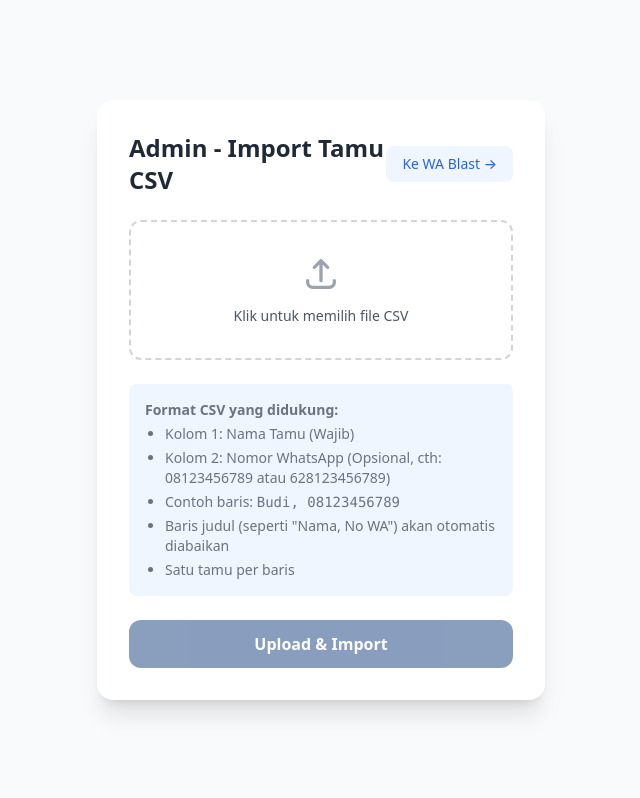
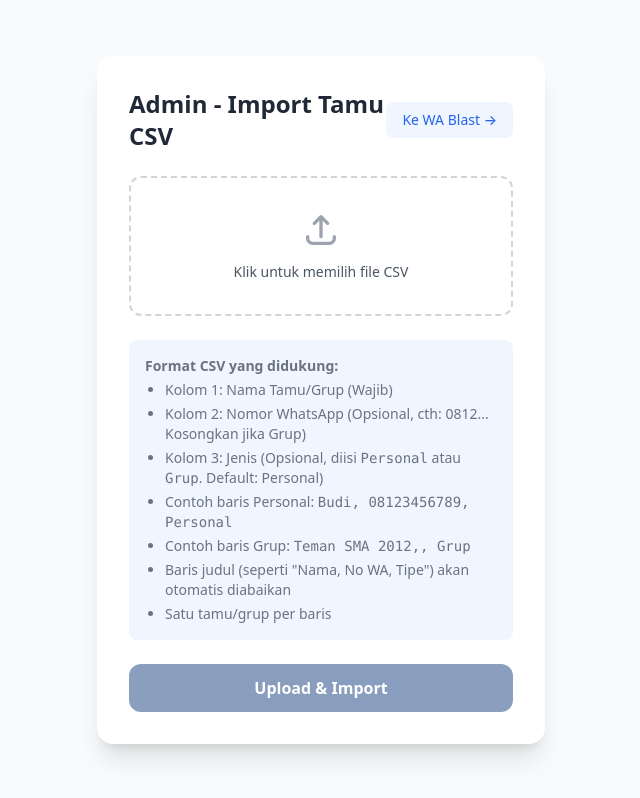
Before and after one commit to dwinur/wedding-dwi-azahra, a Next.js app: page /admin in a window 1280 px wide. Shown: the whole page, without its empty margins (319-959 px from the left). Built offline with nearby package versions, Linux system fonts and the light colour scheme; a web font is replaced by a local one.

Commit message:
feature: add page manage guest and send blast whatsapp

```diff
--- a/src/app/admin/blast/page.tsx
+++ b/src/app/admin/blast/page.tsx
@@ -19,6 +19,10 @@ export default function BlastPage() {
   const [template, setTemplate] = useState(
     `Bismillah,\n\nHalo [NAMA],\n\nTanpa mengurangi rasa hormat, perkenankan kami mengundang Bapak/Ibu/Saudara/i untuk hadir dan memberikan doa restu pada acara pernikahan kami.\n\nDetail acara dan lokasi dapat dilihat pada link berikut:\n[LINK]\n\nMerupakan suatu kehormatan dan kebahagiaan bagi kami apabila Bapak/Ibu/Saudara/i berkenan hadir di acara pernikahan kami.\n\nTerima kasih.\n\nWassalamu'alaikum Warahmatullahi Wabarakatuh.`
   )
+  const [groupTemplate, setGroupTemplate] = useState(
+    `Bismillah,\n\nHalo teman-teman [NAMA],\n\nTanpa mengurangi rasa hormat, perkenankan kami mengundang teman-teman semua untuk hadir dan memberikan doa restu pada acara pernikahan kami.\n\nDetail acara dan lokasi dapat dilihat pada link berikut:\n[LINK]\n\nMerupakan suatu kehormatan dan kebahagiaan bagi kami apabila teman-teman berkenan hadir di acara pernikahan kami.\n\nTerima kasih.\n\nWassalamu'alaikum Warahmatullahi Wabarakatuh.`
+  )
+  const [activeTab, setActiveTab] = useState<'personal' | 'group'>('personal')
 
   useEffect(() => {
     fetchGuests()
@@ -39,8 +43,9 @@ export default function BlastPage() {
   }
 
   const generateMessage = (guest: Guest) => {
+    const selectedTemplate = guest.type === 'Grup' ? groupTemplate : template
     // Replace variables in template
-    let msg = template.replace(/\[NAMA\]/g, guest.name)
+    let msg = selectedTemplate.replace(/\[NAMA\]/g, guest.name)
 
     // Generate unique link
     // Assuming frontend URL is current origin
@@ -89,25 +94,52 @@ export default function BlastPage() {
           {/* Template Editor */}
           <div className="lg:col-span-1 space-y-4">
             <div className="bg-white p-6 rounded-2xl shadow-sm border border-gray-100 h-full">
-              <h2 className="font-bold text-gray-800 mb-4 flex items-center gap-2">
+              <div className="flex justify-between items-center mb-4">
+                <h2 className="font-bold text-gray-800 flex items-center gap-2">
                   <svg xmlns="http://www.w3.org/2000/svg" className="h-5 w-5 text-blue-600" viewBox="0 0 20 20" fill="currentColor">
                     <path d="M13.586 3.586a2 2 0 112.828 2.828l-.793.793-2.828-2.828.793-.793zM11.379 5.793L3 14.172V17h2.828l8.38-8.379-2.83-2.828z" />
                   </svg>
                   Template Pesan
                 </h2>
+                <div className="flex bg-gray-100 p-1 rounded-lg">
+                  <button
+                    onClick={() => setActiveTab('personal')}
+                    className={`px-3 py-1 text-xs font-medium rounded-md transition-colors ${activeTab === 'personal' ? 'bg-white shadow text-blue-600' : 'text-gray-500 hover:text-gray-700'}`}
+                  >
+                    Personal
+                  </button>
+                  <button
+                    onClick={() => setActiveTab('group')}
+                    className={`px-3 py-1 text-xs font-medium rounded-md transition-colors ${activeTab === 'group' ? 'bg-white shadow text-blue-600' : 'text-gray-500 hover:text-gray-700'}`}
+                  >
+                    Grup
+                  </button>
+                </div>
+              </div>
+
               <div className="text-sm text-gray-500 bg-blue-50 p-3 rounded-lg mb-4">
                 <strong>Variabel yang tersedia:</strong><br />
-                <code className="bg-white px-1 py-0.5 rounded text-blue-700 font-mono text-xs">[NAMA]</code> - Nama Tamu<br />
+                <code className="bg-white px-1 py-0.5 rounded text-blue-700 font-mono text-xs">[NAMA]</code> - Nama Tamu / Grup<br />
                 <code className="bg-white px-1 py-0.5 rounded text-blue-700 mt-1 inline-block font-mono text-xs">[LINK]</code> - Link Undangan Unik
               </div>
 
+              {activeTab === 'personal' ? (
                 <textarea
                   value={template}
                   onChange={(e) => setTemplate(e.target.value)}
                   rows={14}
                   className="w-full border border-gray-200 rounded-xl p-4 text-sm focus:ring-2 focus:ring-blue-500 focus:border-blue-500 outline-none transition-all resize-none"
-                placeholder="Tulis template pesan di sini..."
+                  placeholder="Tulis template pesan personal di sini..."
                 />
+              ) : (
+                <textarea
+                  value={groupTemplate}
+                  onChange={(e) => setGroupTemplate(e.target.value)}
+                  rows={14}
+                  className="w-full border border-gray-200 rounded-xl p-4 text-sm focus:ring-2 focus:ring-blue-500 focus:border-blue-500 outline-none transition-all resize-none bg-indigo-50/30"
+                  placeholder="Tulis template pesan grup di sini..."
+                />
+              )}
             </div>
           </div>
 
--- a/src/app/admin/page.tsx
+++ b/src/app/admin/page.tsx
@@ -14,7 +14,7 @@ export default function AdminPage() {
     }
   }
 
-  const parseCSV = async (file: File): Promise<{name: string, phone: string}[]> => {
+  const parseCSV = async (file: File): Promise<{name: string, phone: string, type: string}[]> => {
     return new Promise((resolve, reject) => {
       const reader = new FileReader()
       reader.onload = (event) => {
@@ -23,7 +23,7 @@ export default function AdminPage() {
           if (!text) return resolve([])
 
           const lines = text.split('\n')
-          const guests: {name: string, phone: string}[] = []
+          const guests: {name: string, phone: string, type: string}[] = []
 
           for (const line of lines) {
             const cleanLine = line.replace(/\r/g, '').replace(/"/g, '').trim()
@@ -32,6 +32,8 @@ export default function AdminPage() {
               const cols = cleanLine.split(',')
               const name = cols[0]?.trim()
               const phone = cols[1]?.trim() || ''
+              const typeRaw = cols[2]?.trim().toLowerCase() || 'personal'
+              const guestType = typeRaw === 'grup' || typeRaw === 'group' ? 'Grup' : 'Personal'
 
               if (name) {
                 // Ensure phone number has country code (assumes Indonesia for now if starting with 0 or 8)
@@ -42,7 +44,7 @@ export default function AdminPage() {
                    formattedPhone = '62' + formattedPhone
                 }
 
-                guests.push({ name, phone: formattedPhone })
+                guests.push({ name, phone: formattedPhone, type: guestType })
               }
             }
           }
@@ -141,11 +143,13 @@ export default function AdminPage() {
           <div className="text-sm text-gray-500 bg-blue-50 p-4 rounded-lg">
             <p className="font-semibold mb-1">Format CSV yang didukung:</p>
             <ul className="list-disc pl-5 space-y-1">
-              <li>Kolom 1: Nama Tamu (Wajib)</li>
-              <li>Kolom 2: Nomor WhatsApp (Opsional, cth: 08123456789 atau 628123456789)</li>
-              <li>Contoh baris: <code>Budi, 08123456789</code></li>
-              <li>Baris judul (seperti "Nama, No WA") akan otomatis diabaikan</li>
-              <li>Satu tamu per baris</li>
+              <li>Kolom 1: Nama Tamu/Grup (Wajib)</li>
+              <li>Kolom 2: Nomor WhatsApp (Opsional, cth: 0812... Kosongkan jika Grup)</li>
+              <li>Kolom 3: Jenis (Opsional, diisi <code>Personal</code> atau <code>Grup</code>. Default: Personal)</li>
+              <li>Contoh baris Personal: <code>Budi, 08123456789, Personal</code></li>
+              <li>Contoh baris Grup: <code>Teman SMA 2012,, Grup</code></li>
+              <li>Baris judul (seperti "Nama, No WA, Tipe") akan otomatis diabaikan</li>
+              <li>Satu tamu/grup per baris</li>
             </ul>
           </div>
 
--- a/src/app/api/guests/bulk/route.ts
+++ b/src/app/api/guests/bulk/route.ts
@@ -43,7 +43,7 @@ export async function POST(req: Request) {
         phone: phone, // Saved from CSV
         email: '', // Optional
         address: '', // Optional
-        type: 'CSV_IMPORT',
+        type: guest.type || 'Personal',
         status: 1, // Active
         group_id: 'csv-import-group', // Default group for imported
         pax: 1,
```
Also changed, not shown: clear_guests.ts (deleted, +0 -20 lines). Lines whose indentation alone changed are shown as unchanged.
